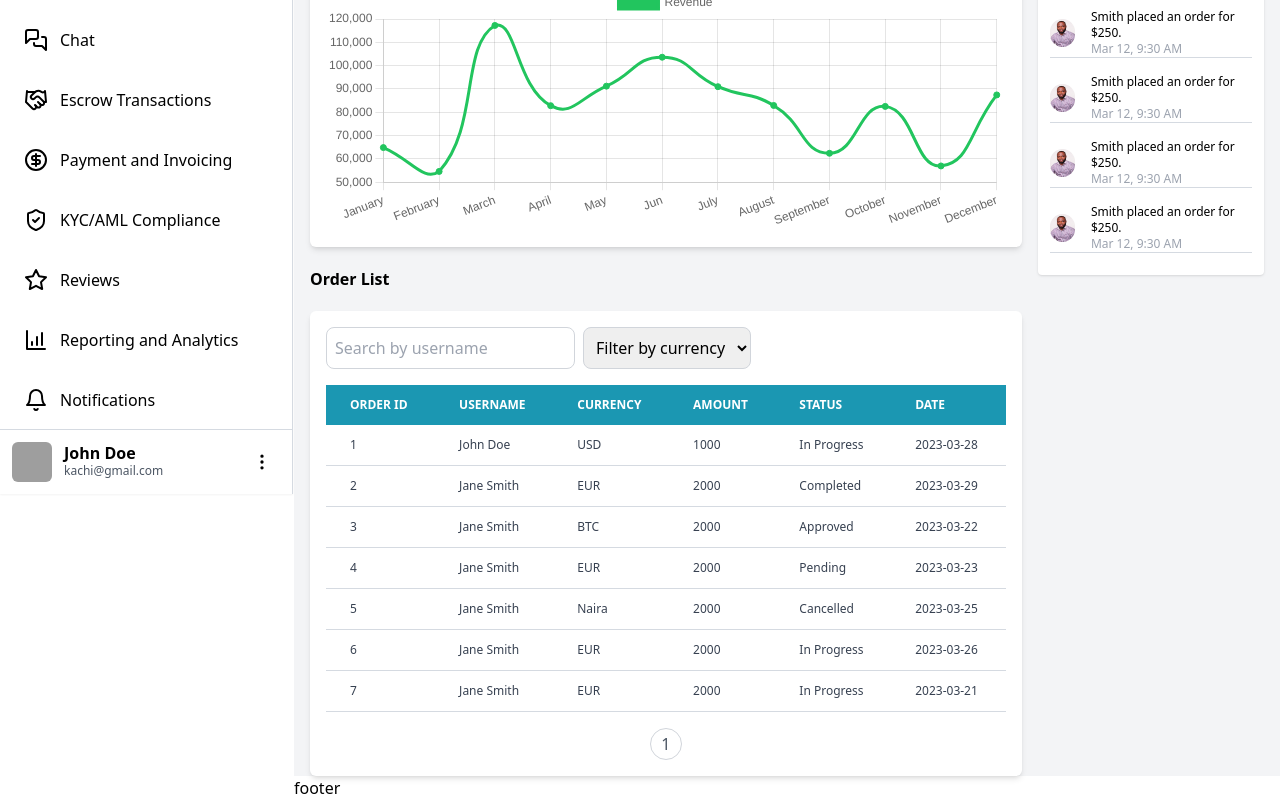
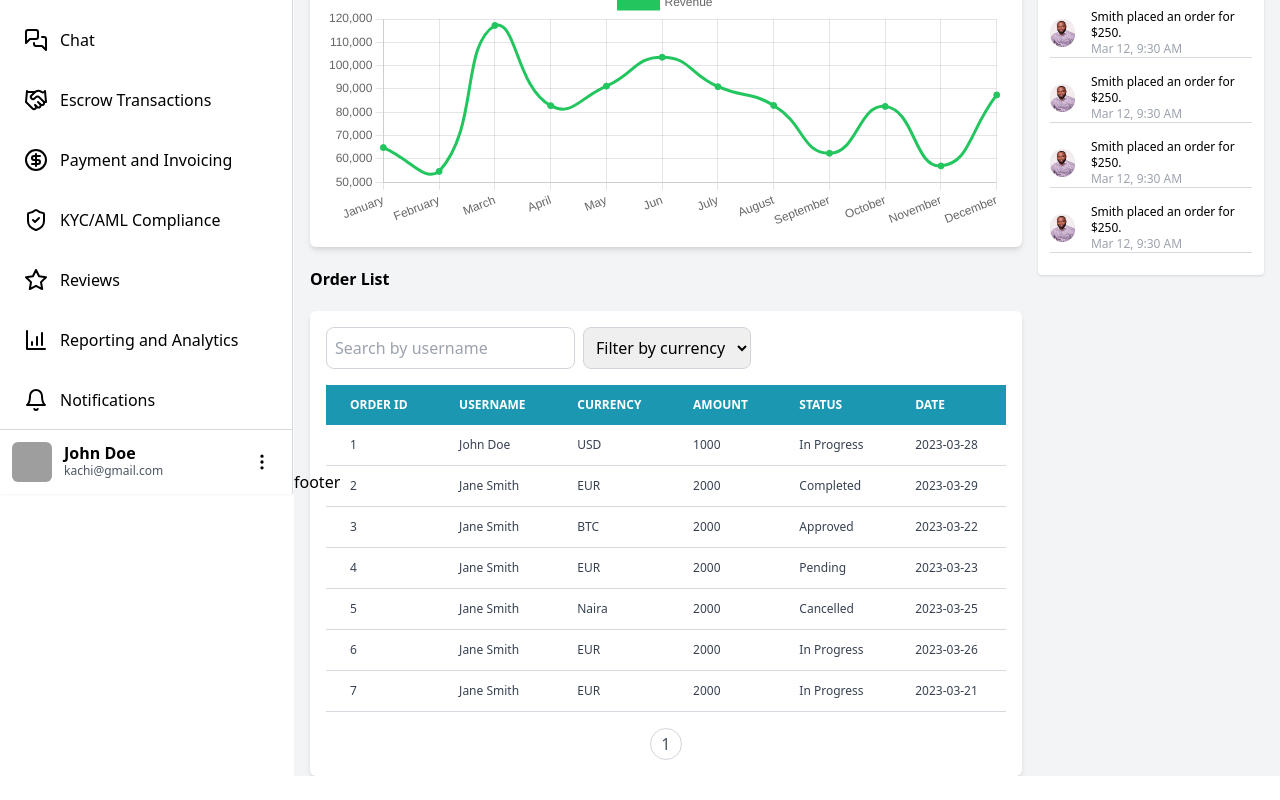
Before and after one commit to Onyedikachi123/hagull-dashboard2, a React (Vite) app: page / in a window 1280 px wide. Shown: the part 306-1106 px from the top of the page. After the commit the page ends 1082 px from the top, so only its background shows below. Built offline with nearby package versions, Linux system fonts and the light colour scheme; grey boxes are pictures that could not be loaded.

Commit message:
working on footer

```diff
--- a/src/components/Footer.jsx
+++ b/src/components/Footer.jsx
@@ -1,11 +1,10 @@
-
-
 const Footer = () => {
   return (
-    <section className="footer p-0">
+    <footer className="fixed bottom-0 w-full">
+      {/* Footer content */}
       footer
-    </section>
-  )
-}
+    </footer>
+  );
+};
 
-export default Footer
+export default Footer;
```
